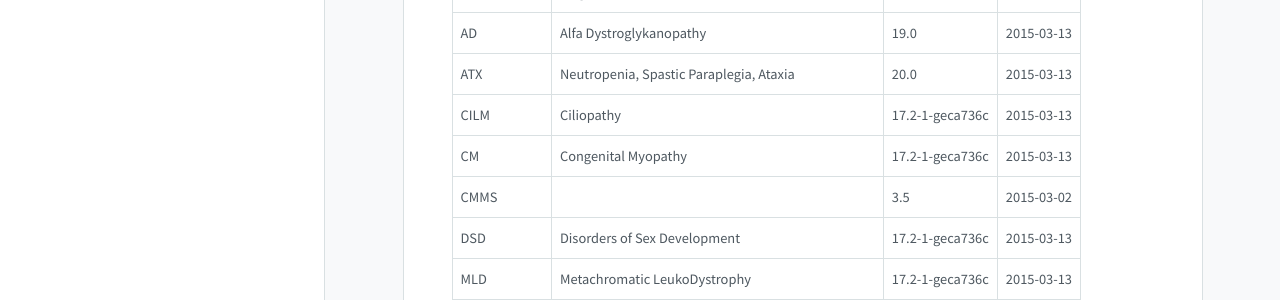
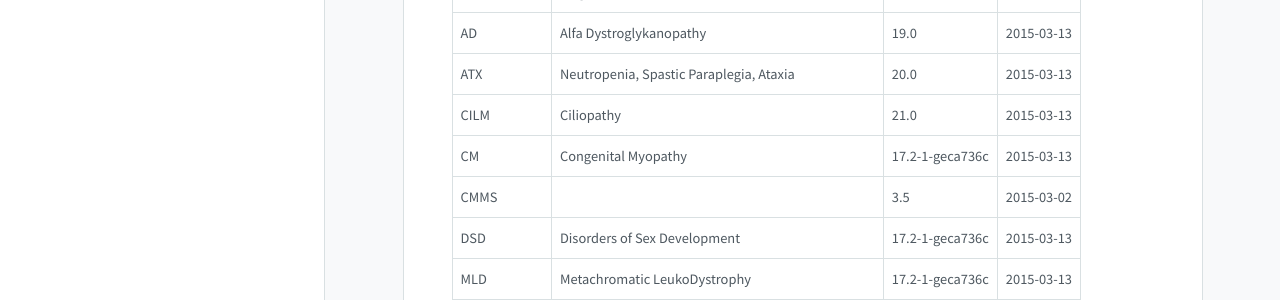
Before and after one commit to Clinical-Genomics/clinical-genomics.github.io, a Jekyll site: the page built from _pages/namnpagenlistor.md, in a window 1280 px wide. Shown: the part 208-508 px from the top of the page. Built offline with Jekyll 4.4.1, drawn with Linux system fonts in a browser that asks for light colours; nearby versions of some CDN libraries.

Commit message:
Update to cust002-CILM.txt

```diff
--- a/_pages/namnpagenlistor.md
+++ b/_pages/namnpagenlistor.md
@@ -11,7 +11,7 @@ title: Namn på genlistor
 |16PDEL|All genes within interval 16:16,043,433-16:17,564,737|18.0|2015-03-13|
 |AD|Alfa Dystroglykanopathy|19.0|2015-03-13|
 |ATX|Neutropenia, Spastic Paraplegia, Ataxia|20.0|2015-03-13|
-|CILM|Ciliopathy|17.2-1-geca736c|2015-03-13|
+|CILM|Ciliopathy|21.0|2015-03-13|
 |CM|Congenital Myopathy|17.2-1-geca736c|2015-03-13|
 |CMMS||3.5|2015-03-02|
 |DSD|Disorders of Sex Development|17.2-1-geca736c|2015-03-13|
```
